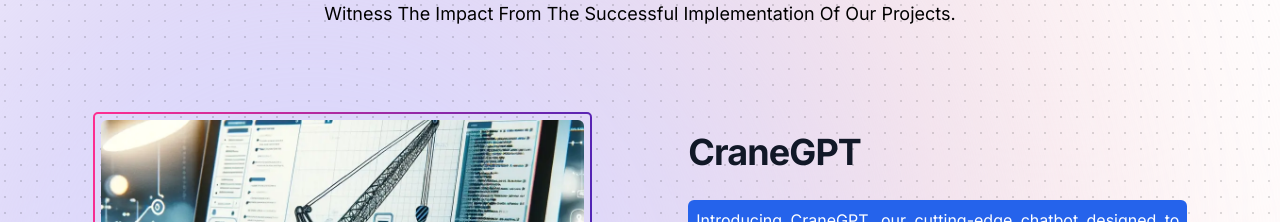
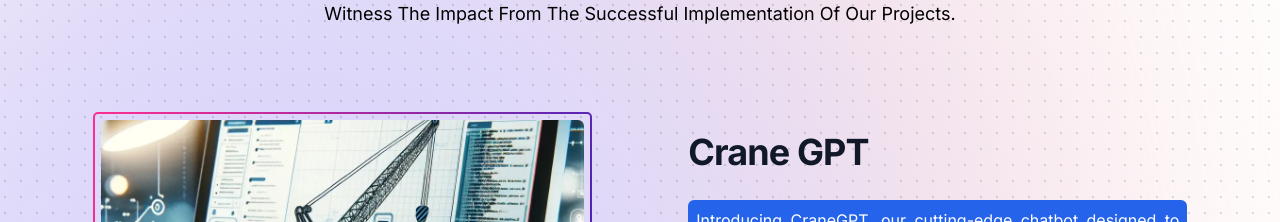
Before and after one commit to waqasuetian/DataLab, a React (Vite) app: page / in a window 1280 px wide. Shown: the part 900-1122 px from the top of the page. Built offline with nearby package versions, Linux system fonts and the light colour scheme.

Commit message:
Update Details.js

```diff
--- a/src/Details.js
+++ b/src/Details.js
@@ -1,7 +1,7 @@
 let Details = [
   {
     id: 1,
-    Title: "CraneGPT",
+    Title: "Crane GPT",
     Description:
       "Introducing CraneGPT, our cutting-edge chatbot designed to revolutionize crane operations. Leveraging the power of Langchain technology and the intelligence of the LAMA-2 language model, CraneGPT becomes your crane expert on demand. It seamlessly interprets crane manuals, providing expert answers to ensure safe and efficient crane operations. Powered by VectorDB for embeddings, CraneGPT offers precision and reliability, enhancing your crane-related queries. Unlock the future of crane management with CraneGPT - your digital partner for superior crane expertise and productivity.",
     Keywords: "Langchain, Large Language Model (LAMA-2), VectorDB",
@@ -153,7 +153,7 @@ let Details = [
     Description:
       "The aim of this research-based project is to develop an integrated system for precise and context-aware yield forecasts in Faisalabad, using multi-source data that includes remote sensing, meteorological, and soil data, supporting sustainable agricultural practices and food security.",
     Keywords: "Remote Sensing, Meteorological Data, Soil Data",
-    Image: "Crop Yeild.mp4",
+    Image: "/Pictures/Amazon.jpeg",
     Challenges: [
       "Traditional methods for yield prediction rely on ground-truthing techniques.",
       "These techniques can be expensive and time-consuming.",
```
